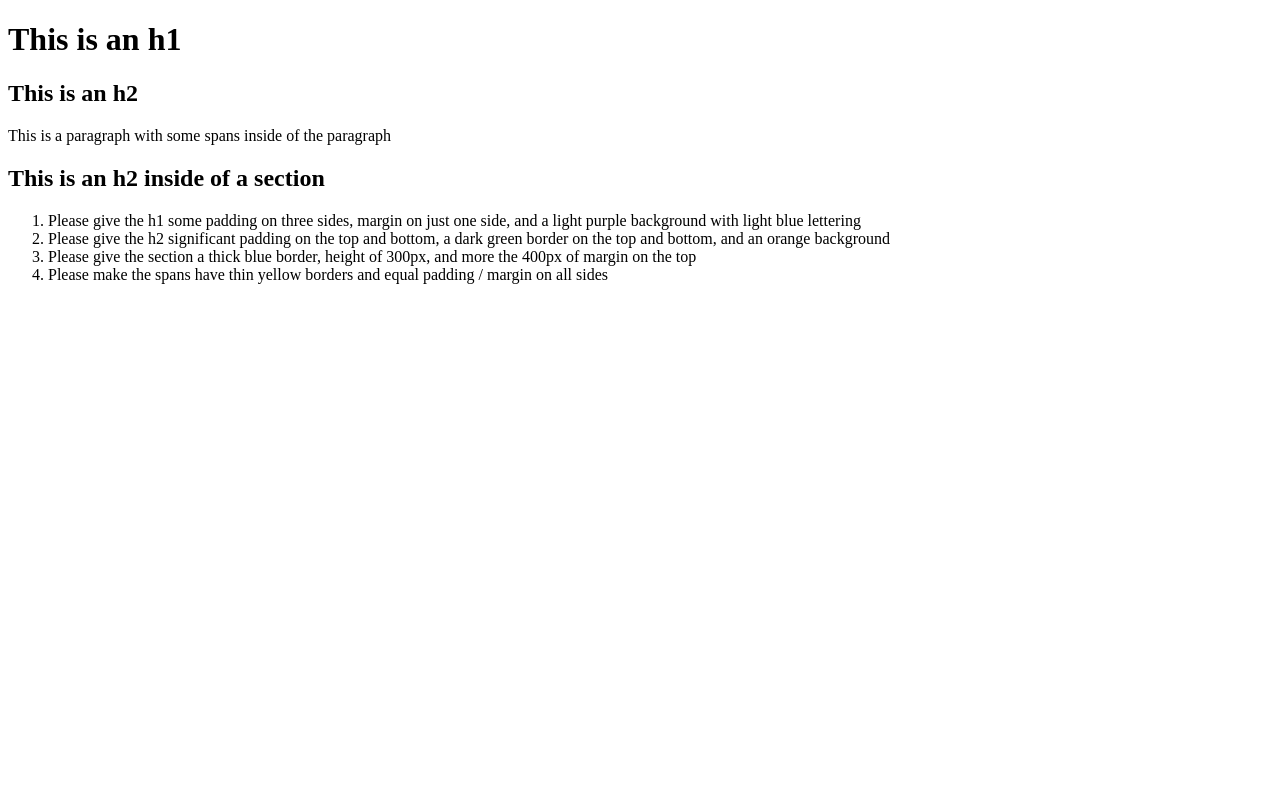
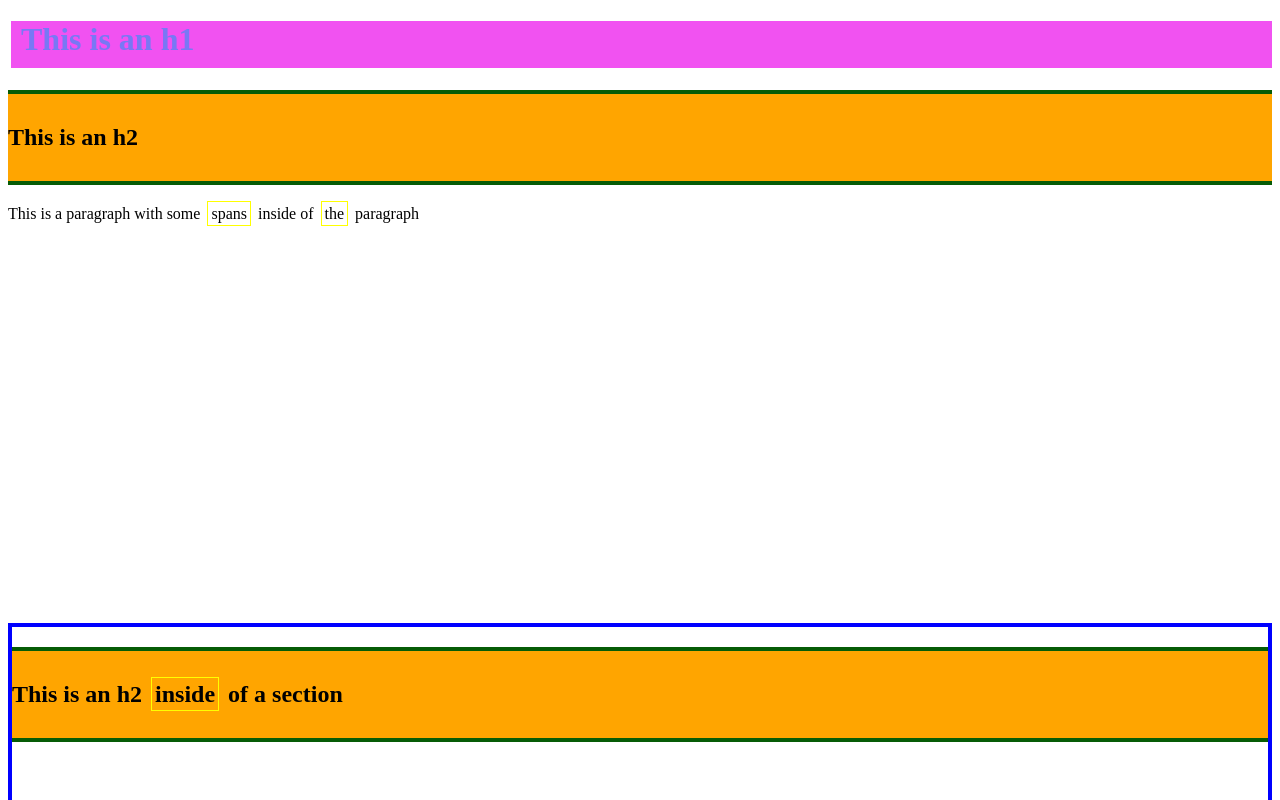
Before and after one commit to SevonRossi/100devs, a plain HTML site: page class7/class07-materials/box-model-practice/index.html in a window 1280 px wide. Shown: the top 800 px of the page. Drawn offline with Linux system fonts and the light colour scheme.

Commit message:
completed homework

```diff
--- a/class7/class07-materials/box-model-practice/css/style.css
+++ b/class7/class07-materials/box-model-practice/css/style.css
@@ -1,7 +1,28 @@
 /* Please give the h1 some padding on three sides, margin on just one side, and a light purple background with light blue lettering */
+h1 {
+    padding: 0px 10px 10px 10px;
+    margin-left: 3px;
+    background-color: rgb(241, 82, 241);
+    color: rgb(120, 120, 245);
 
+}
 /* Please give the h2 significant padding on the top and bottom, a dark green border on the top and bottom, and an orange background */
-
+h2 {
+    padding: 30px 0px;
+    border: 4px solid rgb(6, 92, 6);
+    border-right: none;
+    border-left: none;
+    background-color: orange;
+}
 /* Please give the section a thick blue border, height of 300px, and more the 400px of margin on the top */
-
+section {
+    border: 4px solid blue;
+    height: 300px;
+    margin-top: 400px;
+}
 /* Please make the spans have thin yellow borders and equal padding / margin on all sides */
+span {
+    border: 1px solid yellow;
+    padding: 3px;
+    margin: 3px;
+}
```
